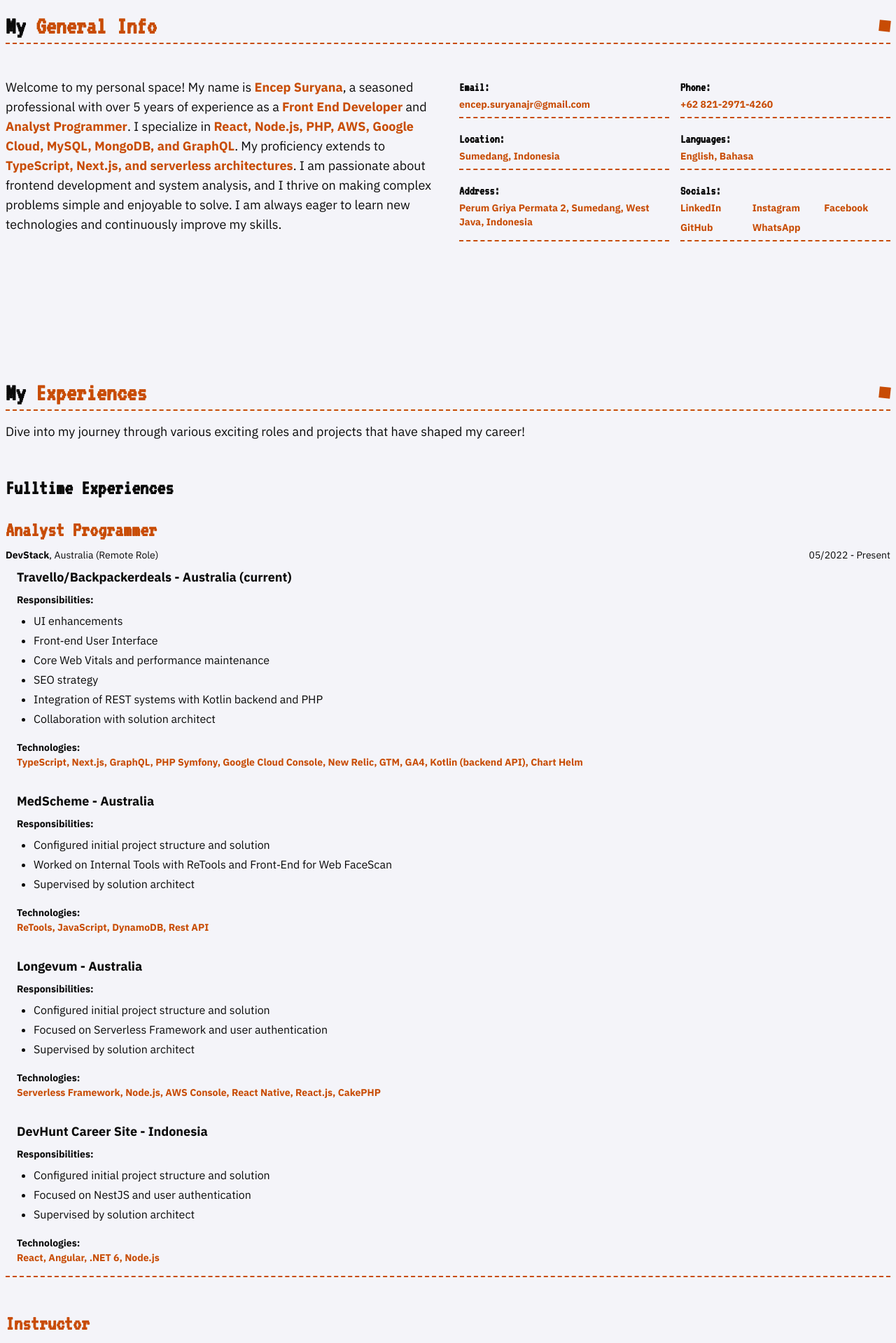
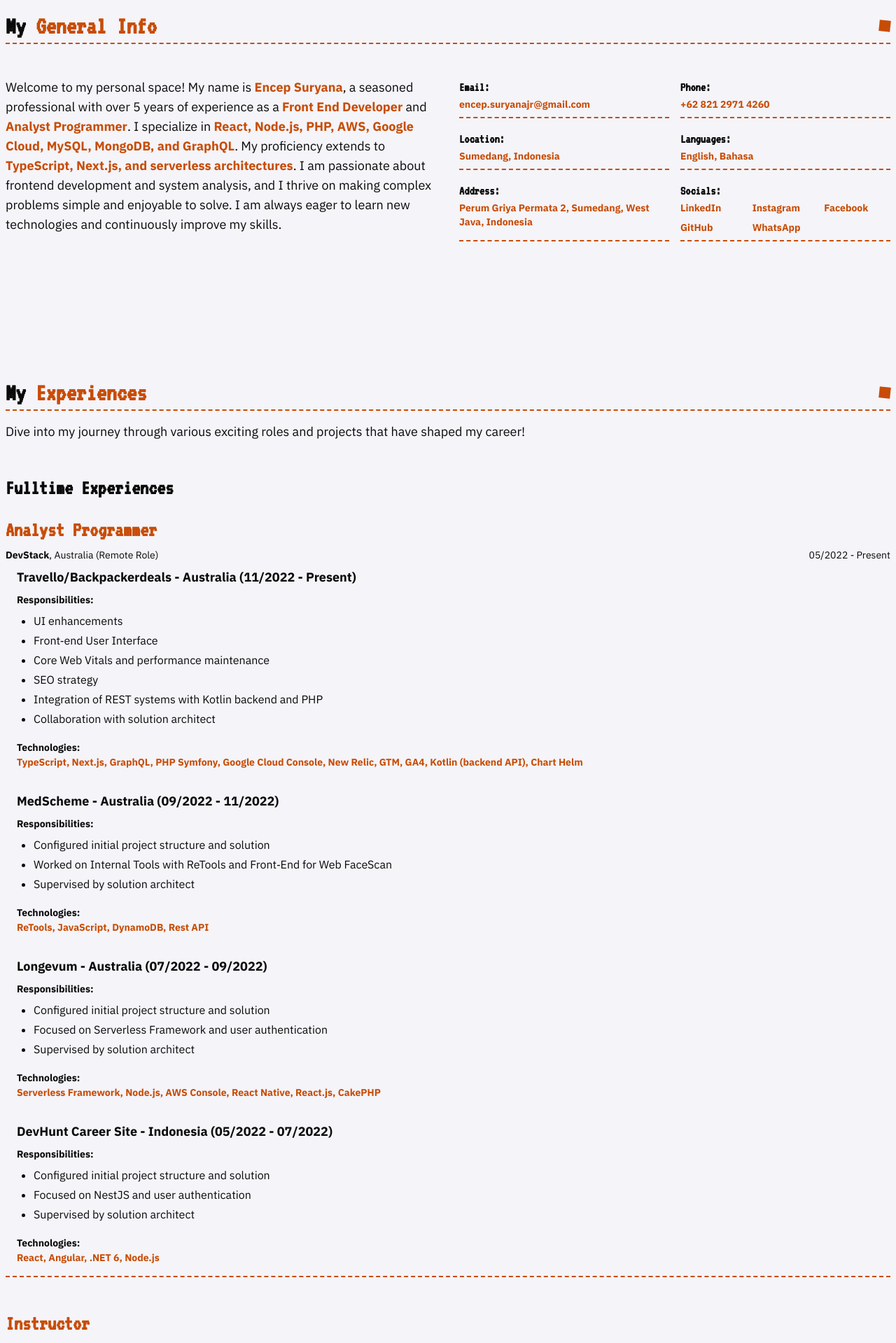
Before and after one commit to encepsuryana/encepsuryana, a Next.js app: page / in a window 1280 px wide. Shown: the part 940-2859 px from the top of the page at 70% size. Built offline with nearby package versions, Linux system fonts and the light colour scheme.

Commit message:
Add new skills and update project timelines in experiences

```diff
--- a/src/components/About/datas.ts
+++ b/src/components/About/datas.ts
@@ -10,7 +10,7 @@ export const personalInfo = {
     },
     {
       title: "Phone",
-      description: "+62 821-2971-4260",
+      description: "+62 821 2971 4260",
     },
     {
       title: "Location",
@@ -68,6 +68,11 @@ export const skills = [
             name: "React.js",
             icon: "https://upload.wikimedia.org/wikipedia/commons/4/47/React.svg",
           },
+          {
+            name: "React Native",
+            icon: "https://upload.wikimedia.org/wikipedia/commons/a/a7/React-icon.svg",
+          },
+
           {
             name: "Next.js",
             icon: "https://upload.wikimedia.org/wikipedia/commons/8/8e/Nextjs-logo.svg",
@@ -152,6 +157,10 @@ export const skills = [
             name: ".NET 6",
             icon: "https://upload.wikimedia.org/wikipedia/commons/e/ee/.NET_Core_Logo.svg",
           },
+          {
+            name: "Java",
+            icon: "https://upload.wikimedia.org/wikipedia/en/3/30/Java_programming_language_logo.svg",
+          },
         ],
       },
       {
@@ -182,6 +191,10 @@ export const skills = [
           {
             name: "MySQL",
             icon: "https://upload.wikimedia.org/wikipedia/commons/0/0a/MySQL_textlogo.svg",
+          },
+          {
+            name: "PostgreSQL",
+            icon: "https://upload.wikimedia.org/wikipedia/commons/2/29/Postgresql_elephant.svg",
           },
         ],
       },
@@ -324,7 +337,7 @@ export const experiences = {
       period: "05/2022 - Present",
       projects: [
         {
-          name: "Travello/Backpackerdeals - Australia (current)",
+          name: "Travello/Backpackerdeals - Australia (11/2022 - Present)",
           responsibilities: [
             "UI enhancements",
             "Front‑end User Interface",
@@ -347,7 +360,7 @@ export const experiences = {
           ],
         },
         {
-          name: "MedScheme - Australia",
+          name: "MedScheme - Australia (09/2022 - 11/2022)",
           responsibilities: [
             "Configured initial project structure and solution",
             "Worked on Internal Tools with ReTools and Front‑End for Web FaceScan",
@@ -356,7 +369,7 @@ export const experiences = {
           technologies: ["ReTools", "JavaScript", "DynamoDB", "Rest API"],
         },
         {
-          name: "Longevum - Australia",
+          name: "Longevum - Australia (07/2022 - 09/2022)",
           responsibilities: [
             "Configured initial project structure and solution",
             "Focused on Serverless Framework and user authentication",
@@ -372,7 +385,7 @@ export const experiences = {
           ],
         },
         {
-          name: "DevHunt Career Site - Indonesia",
+          name: "DevHunt Career Site - Indonesia (05/2022 - 07/2022)",
           responsibilities: [
             "Configured initial project structure and solution",
             "Focused on NestJS and user authentication",
```
